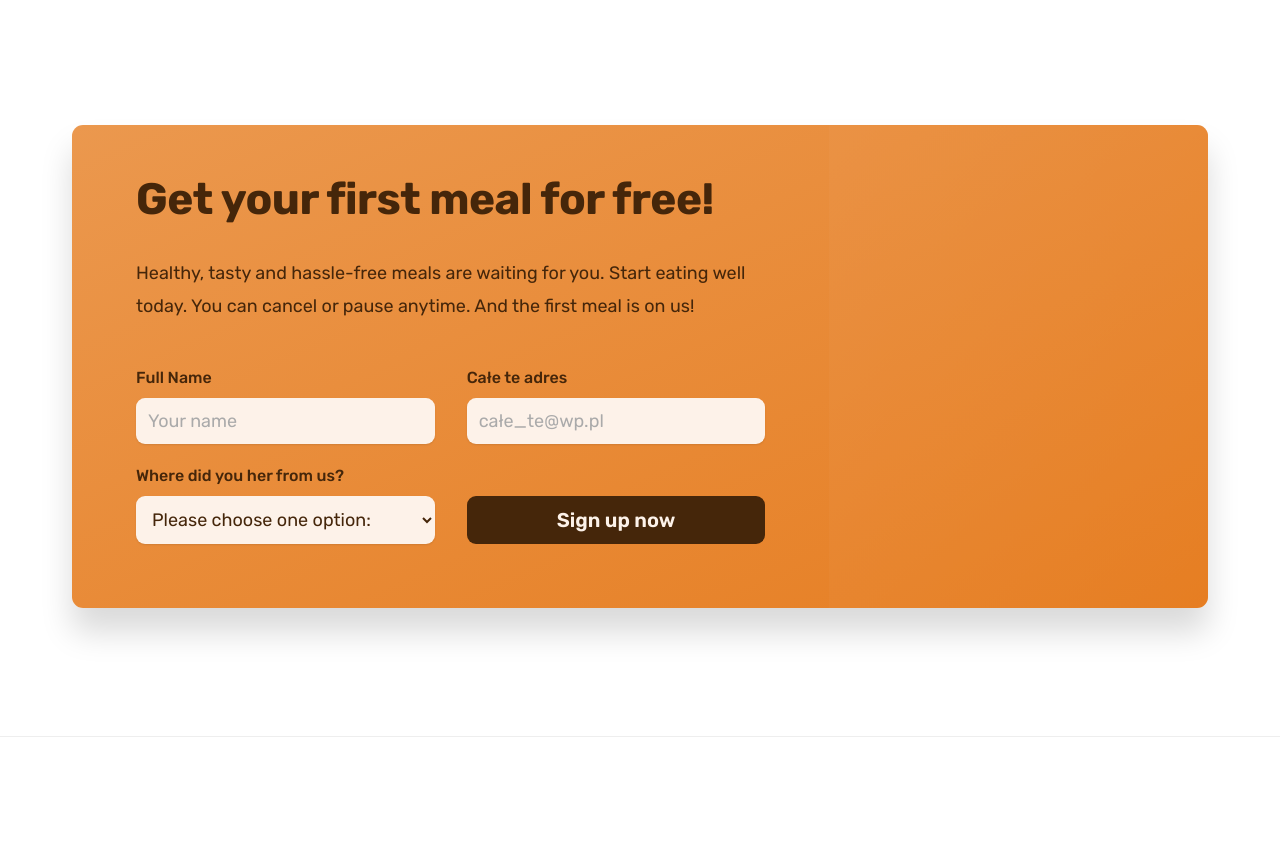
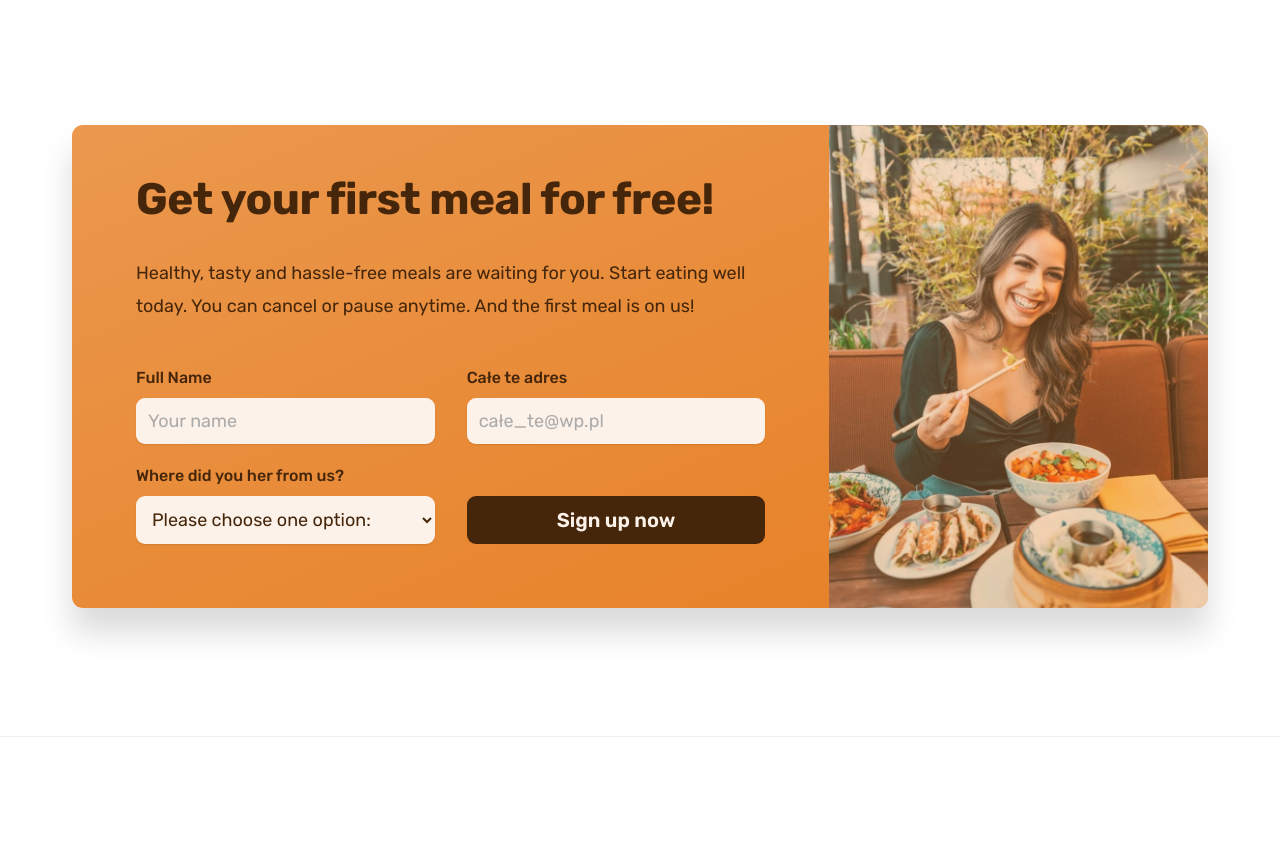
Before and after one commit to tribladepl/Omnifood, a plain HTML site: page index.html in a window 1280 px wide. Shown: the part 6460-7303 px from the top of the page. Drawn offline with nearby package versions, Linux system fonts and the light colour scheme; some packages are replaced by stand-ins of ours; a script that the page names is missing.

Commit message:
Update style.css

```diff
--- a/style.css
+++ b/style.css
@@ -476,7 +476,7 @@
       rgba(235, 151, 78, 0.35),
       rgba(230, 125, 34, 0.35)
     ),
-    url("/07-Omnifood-Desktop/content/img/eating.jpg");
+    url("eating.jpg");
   background-size: cover;
   background-position: center;
 }
```
